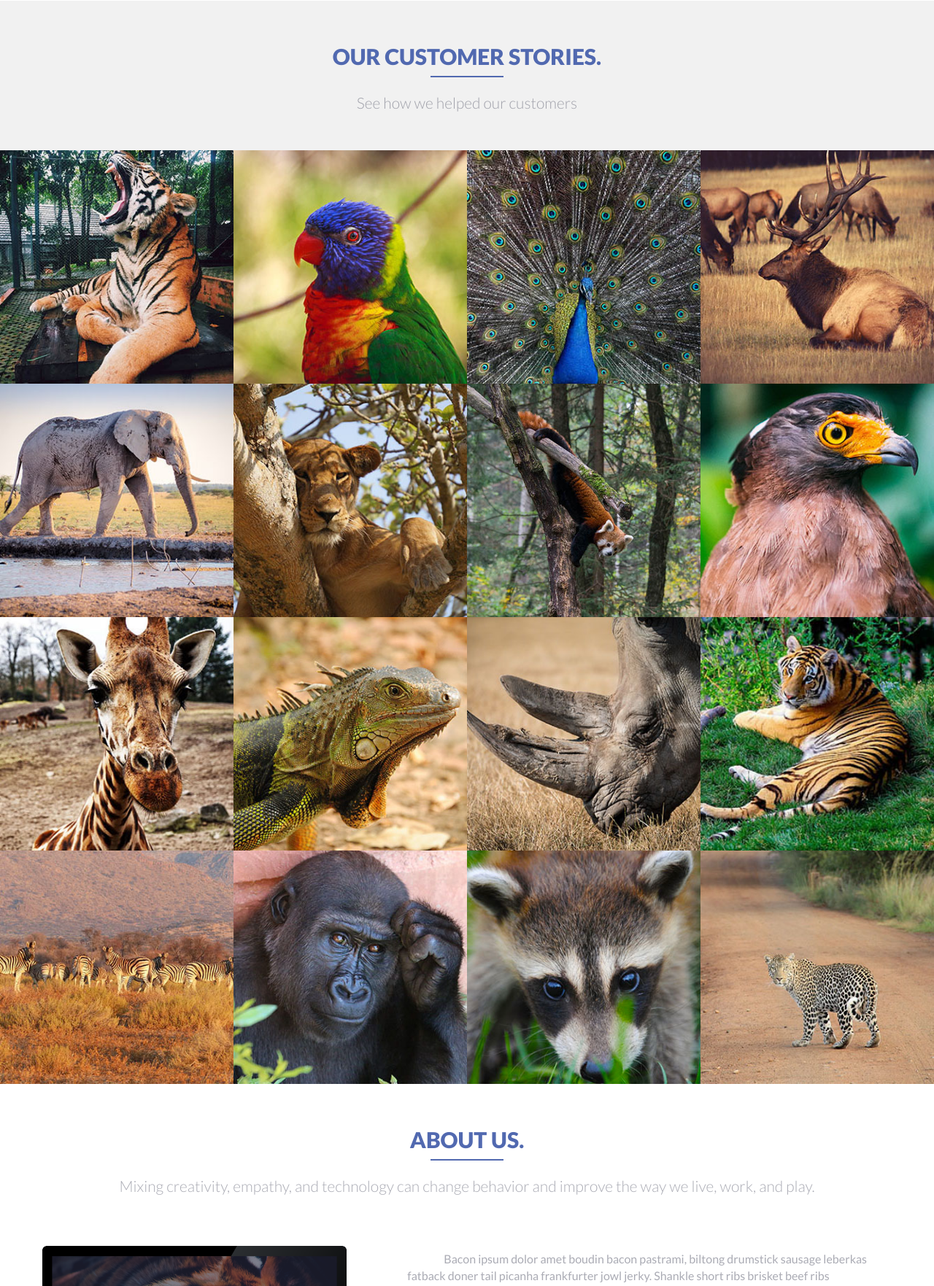
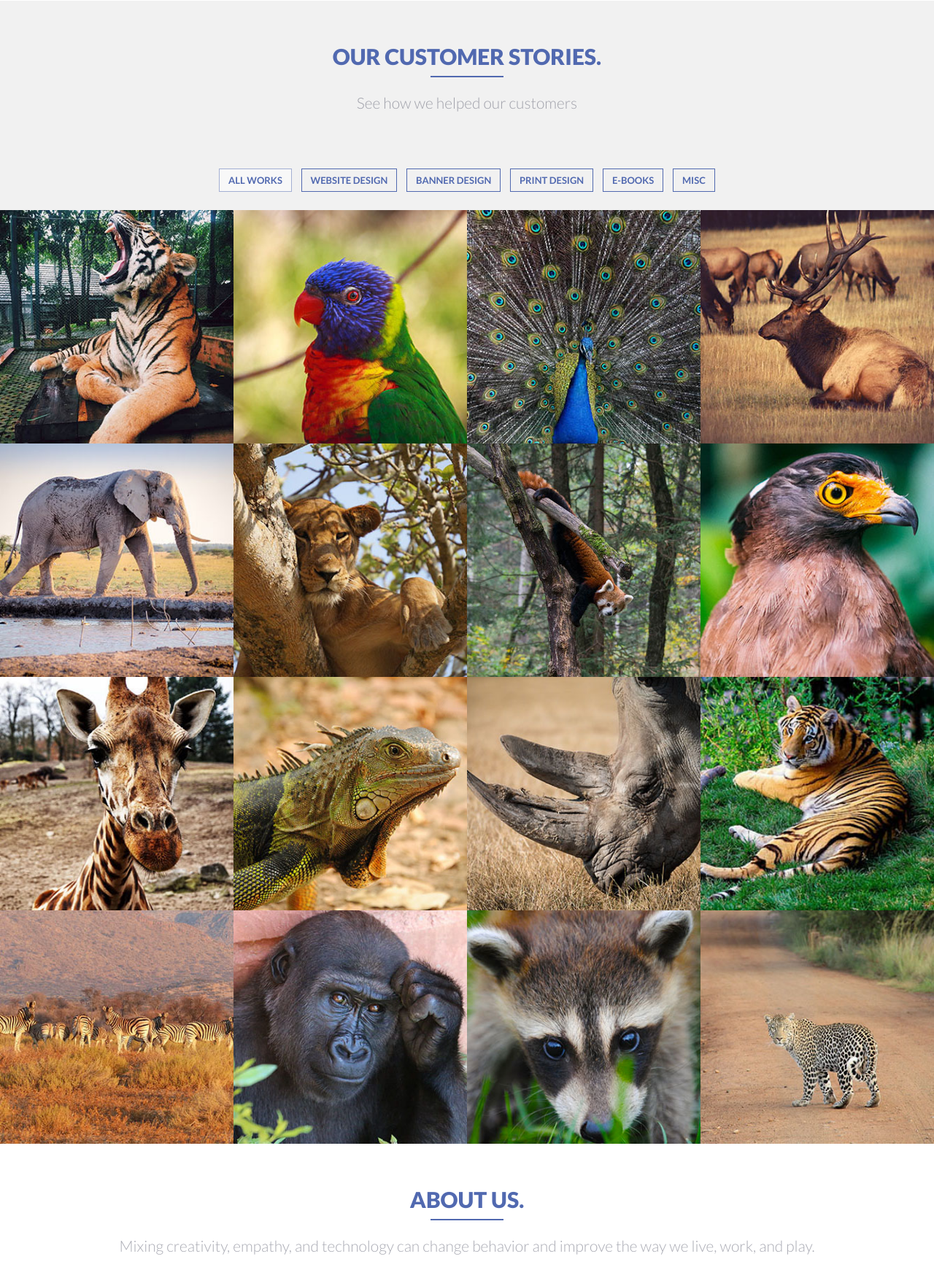
Before and after one commit to istefka/1988, a PHP site: page / in a window 1280 px wide; the page is wider, and only the part inside the window is pictured. Shown: the part 1751-3514 px from the top of that part at 73% size. Run offline with PHP 8.4, Linux system fonts and the light colour scheme; some libraries are stand-ins or nearby versions.

Commit message:
added a filter option for portfolio

```diff
--- a/css/style.css
+++ b/css/style.css
@@ -254,8 +254,22 @@
     margin: 40px;
     color: #5169B0;
    }
+   #portfolio .filter {
+    margin: 5px 5px !important;
+   }
+   #portfolio .filter.clicked {
+    background-color: rgba(255,255,255,0.5)!important;
+    border: 1px solid rgba(81, 105, 176, 0.5)!important;
+   }
+   #portfolio .filter.clicked:hover {
+      color: #5169B0!important;
+   }
    #portfolio a.portfolio-image {
     position: relative;
+    display: none;
+   }
+   #portfolio a.portfolio-image.activated {
+    display: block;
    }
    #portfolio a.portfolio-image img {
      -webkit-transition: all ease-in-out 200ms;
@@ -275,10 +289,11 @@
    #portfolio .row div {
    	padding-right: 0px;
     padding-left: 0px;
+    margin-bottom: 20px;
    }
    #portfolio .logo {
       color: #2A2C44;
-      margin-top: 20px;
+      margin-top: 50%;
       font-size: 36px;
       font-weight: 900;
       text-transform: uppercase;
@@ -320,13 +335,6 @@
       -moz-column-count: 2;
         -webkit-column-count: 2;
           column-count: 2;
-      }
-    }
-    @media (max-width: 400px) {
-      #tiles {
-      -moz-column-count: 1;
-        -webkit-column-count: 1;
-          column-count: 1;
       }
     }
     #team .team {
--- a/index.html
+++ b/index.html
@@ -131,68 +131,90 @@
               <p class="lead">See how we helped our customers</p>
             </div>
           </div>
+          <div class="row text-center wow fadeInLeft">
+            <div class="col-sm-12 col-md-12 col-lg-12">
+              <a class="cta btn btn-primary filter filter-all clicked">
+                All works
+              </a>
+              <a class="cta btn btn-primary filter filter-web">
+                Website Design
+              </a>
+              <a class="cta btn btn-primary filter filter-banner">
+                Banner Design
+              </a>
+              <a class="cta btn btn-primary filter filter-print">
+                Print Design
+              </a>
+              <a class="cta btn btn-primary filter filter-books">
+                E-books
+              </a>
+              <a class="cta btn btn-primary filter filter-misc">
+                Misc
+              </a>
+            </div>
+          </div>
           <div id="tiles" class="row wow fadeInLeft">
-              <a class="portfolio-image" data-toggle="modal" data-target="#case1">
+              <a class="portfolio-image activated web" data-toggle="modal" data-target="#case1">
                 <div class="logo">Logo 1</div>
                 <img src="img/image1.jpeg"/>
               </a>
-              <a class="portfolio-image" data-toggle="modal" data-target="#case5">
+              <a class="portfolio-image activated banner" data-toggle="modal" data-target="#case5">
                 <div class="logo">Logo 5</div>
                 <img src="img/image2.jpeg"/>
               </a>
-              <a class="portfolio-image" data-toggle="modal" data-target="#case9">
+              <a class="portfolio-image activated banner" data-toggle="modal" data-target="#case9">
                 <div class="logo">Logo 9</div>
                 <img src="img/image3.jpeg"/>
               </a>
-              <a class="portfolio-image" data-toggle="modal" data-target="#case13">
+              <a class="portfolio-image activated web" data-toggle="modal" data-target="#case13">
                 <div class="logo">Logo 13</div>
                 <img src="img/image4.jpeg"/>
               </a>
-              <a class="portfolio-image" data-toggle="modal" data-target="#case2">
+              <a class="portfolio-image activated print" data-toggle="modal" data-target="#case2">
                 <div class="logo">Logo 2</div>
                 <img src="img/image5.jpeg"/>
               </a>
-              <a class="portfolio-image" data-toggle="modal" data-target="#case6">
+              <a class="portfolio-image activated print" data-toggle="modal" data-target="#case6">
                 <div class="logo">Logo 6</div>
                <img src="img/image6.jpeg"/>
               </a>
-              <a class="portfolio-image" data-toggle="modal" data-target="#case10">
+              <a class="portfolio-image activated print" data-toggle="modal" data-target="#case10">
                 <div class="logo">Logo 10</div>
                 <img src="img/image7.jpeg"/>
               </a>
-              <a class="portfolio-image" data-toggle="modal" data-target="#case14">
+              <a class="portfolio-image activated web" data-toggle="modal" data-target="#case14">
                 <div class="logo">Logo 14</div>
                 <img src="img/image8.jpeg"/>
               </a>
-              <a class="portfolio-image" data-toggle="modal" data-target="#case3">
+              <a class="portfolio-image activated banner" data-toggle="modal" data-target="#case3">
                 <div class="logo">Logo 3</div>
                 <img src="img/image9.jpeg"/>
               </a>
-              <a class="portfolio-image" data-toggle="modal" data-target="#case7">
+              <a class="portfolio-image activated book" data-toggle="modal" data-target="#case7">
                 <div class="logo">Logo 7</div>
                <img src="img/image10.jpeg"/>
               </a>
-              <a class="portfolio-image" data-toggle="modal" data-target="#case11">
+              <a class="portfolio-image activated web" data-toggle="modal" data-target="#case11">
                 <div class="logo">Logo 11</div>
                <img src="img/image11.jpeg"/>
               </a>
-              <a class="portfolio-image" data-toggle="modal" data-target="#case15">
+              <a class="portfolio-image activated banner" data-toggle="modal" data-target="#case15">
                 <div class="logo">Logo 15</div>
                 <img src="img/image12.jpeg"/>
               </a>
-              <a class="portfolio-image" data-toggle="modal" data-target="#case4">
+              <a class="portfolio-image activated print" data-toggle="modal" data-target="#case4">
                 <div class="logo">Logo 4</div>
                <img src="img/image13.jpeg"/>
               </a>
-              <a class="portfolio-image" data-toggle="modal" data-target="#case8">
+              <a class="portfolio-image activated book" data-toggle="modal" data-target="#case8">
                 <div class="logo">Logo 8</div>
                 <img src="img/image14.jpg"/>
               </a>
-              <a class="portfolio-image" data-toggle="modal" data-target="#case12">
+              <a class="portfolio-image activated web" data-toggle="modal" data-target="#case12">
                 <div class="logo">Logo 12</div>
                <img src="img/image15.jpeg"/>
               </a>
-              <a class="portfolio-image" data-toggle="modal" data-target="#case16">
+              <a class="portfolio-image activated print" data-toggle="modal" data-target="#case16">
                 <div class="logo">Logo 16</div>
                 <img src="img/image16.jpeg"/>
               </a>
@@ -828,6 +850,84 @@
                 $('ul.nav > li').removeClass('active');
                 $(this).addClass('active');
             });
+            $(".filter-all").click(function(){
+                $(".web").addClass('activated');
+                $(".banner").addClass('activated');
+                $(".print").addClass('activated');
+                $(".book").addClass('activated');
+                $(".misc").addClass('activated');
+                $(".filter-all").addClass('clicked');
+                $(".filter-web").removeClass('clicked');
+                $(".filter-banner").removeClass('clicked');
+                $(".filter-print").removeClass('clicked');
+                $(".filter-books").removeClass('clicked');
+                $(".filter-misc").removeClass('clicked');
+            });
+            $(".filter-web").click(function(){
+                $(".web").addClass('activated');
+                $(".banner").removeClass('activated');
+                $(".print").removeClass('activated');
+                $(".book").removeClass('activated');
+                $(".misc").removeClass('activated');
+                $(".filter-all").removeClass('clicked');
+                $(".filter-web").addClass('clicked');
+                $(".filter-banner").removeClass('clicked');
+                $(".filter-print").removeClass('clicked');
+                $(".filter-books").removeClass('clicked');
+                $(".filter-misc").removeClass('clicked');
+            });
+            $(".filter-banner").click(function(){
+                $(".web").removeClass('activated');
+                $(".banner").addClass('activated');
+                $(".print").removeClass('activated');
+                $(".book").removeClass('activated');
+                $(".misc").removeClass('activated');
+                $(".filter-all").removeClass('clicked');
+                $(".filter-web").removeClass('clicked');
+                $(".filter-banner").addClass('clicked');
+                $(".filter-print").removeClass('clicked');
+                $(".filter-books").removeClass('clicked');
+                $(".filter-misc").removeClass('clicked');
+            });
+            $(".filter-print").click(function(){
+                $(".web").removeClass('activated');
+                $(".banner").removeClass('activated');
+                $(".print").addClass('activated');
+                $(".book").removeClass('activated');
+                $(".misc").removeClass('activated');
+                $(".filter-all").removeClass('clicked');
+                $(".filter-web").removeClass('clicked');
+                $(".filter-banner").removeClass('clicked');
+                $(".filter-print").addClass('clicked');
+                $(".filter-books").removeClass('clicked');
+                $(".filter-misc").removeClass('clicked');
+            });
+            $(".filter-books").click(function(){
+                $(".web").removeClass('activated');
+                $(".banner").removeClass('activated');
+                $(".print").removeClass('activated');
+                $(".book").addClass('activated');
+                $(".misc").removeClass('activated');
+                $(".filter-all").removeClass('clicked');
+                $(".filter-web").removeClass('clicked');
+                $(".filter-banner").removeClass('clicked');
+                $(".filter-print").removeClass('clicked');
+                $(".filter-books").addClass('clicked');
+                $(".filter-misc").removeClass('clicked');
+            });
+            $(".filter-misc").click(function(){
+                $(".web").removeClass('activated');
+                $(".banner").removeClass('activated');
+                $(".print").removeClass('activated');
+                $(".book").removeClass('activated');
+                $(".misc").addClass('activated');
+                $(".filter-all").removeClass('clicked');
+                $(".filter-web").removeClass('clicked');
+                $(".filter-banner").removeClass('clicked');
+                $(".filter-print").removeClass('clicked');
+                $(".filter-books").removeClass('clicked');
+                $(".filter-misc").addClass('clicked');
+            });
         });
       </script>
       <script>
@@ -843,7 +943,7 @@
 
           }
         google.maps.event.addDomListener(window, 'load', initialize);
-</script>
+      </script>
   </footer>
   </body>
 </html>
```
